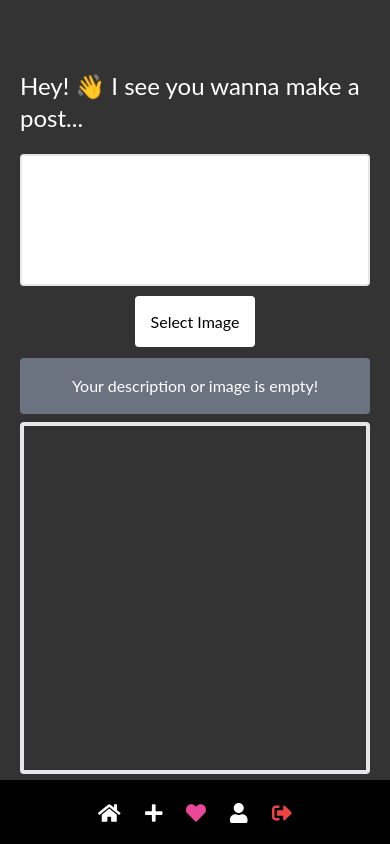
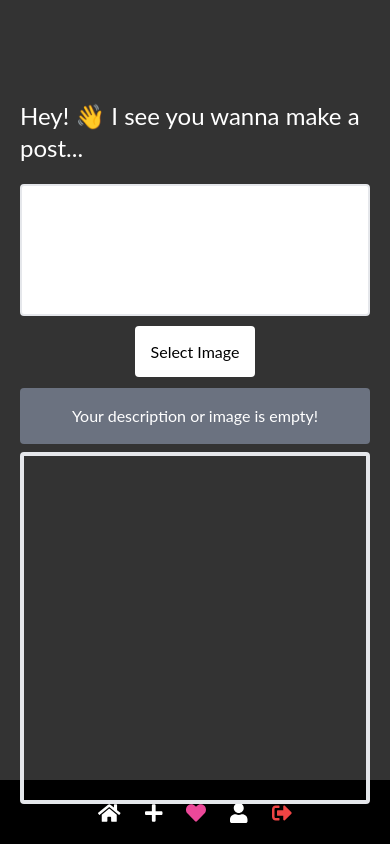
Before and after one commit to taybluetooth/3rd-year-group-project, a React (Create React App) app in the folder client/: page /upload_post in a window 390 px wide. Built offline with nearby package versions, Linux system fonts and the light colour scheme; no server answers; sample sign-in values are in the browser's storage.

Commit message:
Fixed responsive issue on laptops

```diff
--- a/client/src/pages/UploadPost.js
+++ b/client/src/pages/UploadPost.js
@@ -64,10 +64,10 @@ function UploadPost() {
   ) : token == null ? (
     <Redirect to="/" />
   ) : (
-    <>
-    <Appbar />
-      <div className="flex items-center h-screen">
-        <div className="flex justify-center mx-auto">
+    <div className="h-full">
+      <Appbar />
+      <div className="flex items-center">
+        <div className="flex justify-center mx-auto pt-20">
           <form encType="multipart/form-data">
             <div className="flex flex-col p-5">
               <h1 className="pb-5 text-2xl text-white text-bold"> Hey! &#128075; I see you wanna make a post... </h1>
@@ -97,7 +97,7 @@ function UploadPost() {
           </form>
         </div>
       </div>
-    </>
+    </div>
   );
 }
 
```
